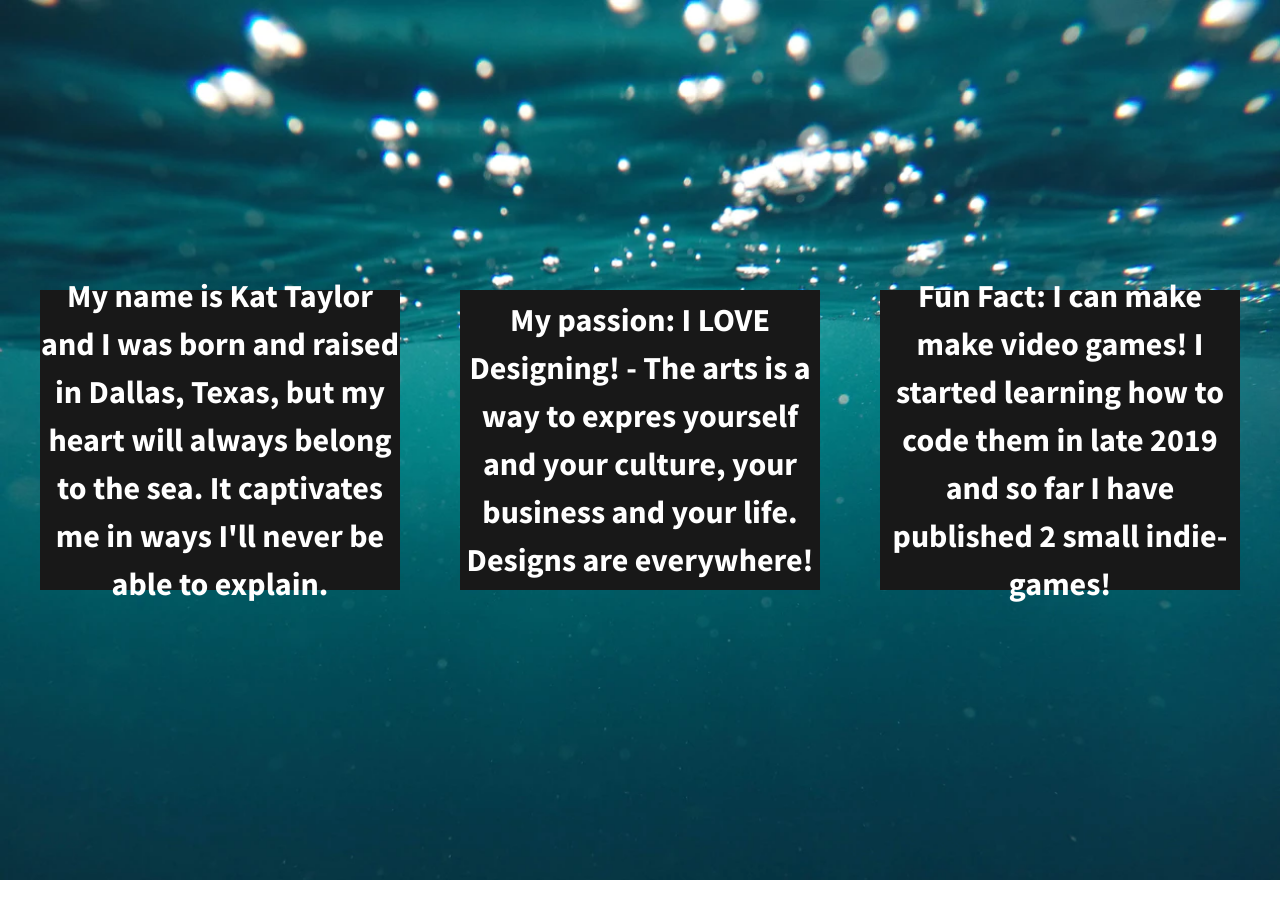
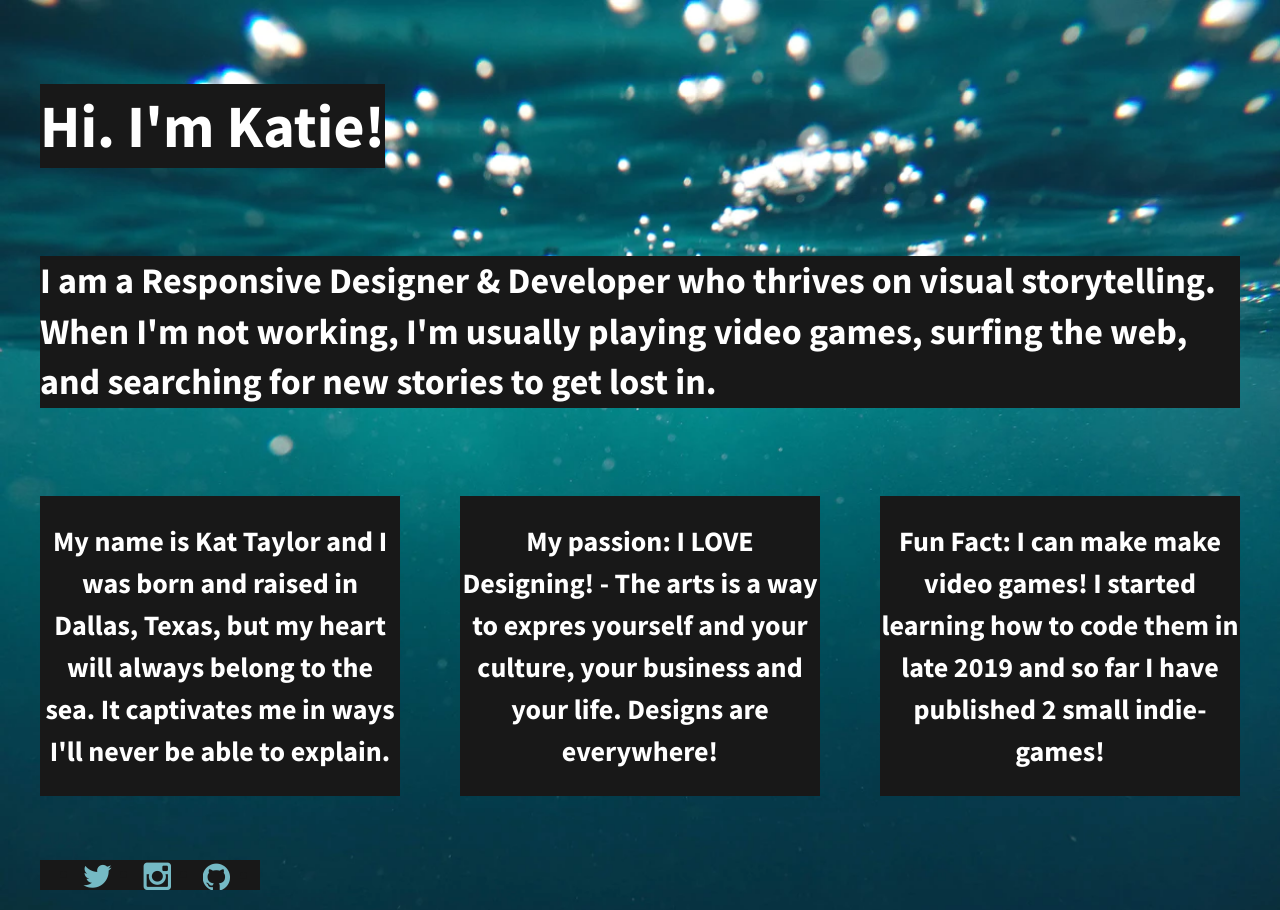
Before and after one commit to CoralStar/flexbox-grids, a plain HTML site: page index.html in a window 1280 px wide. Before the commit the page ends 880 px from the top, so only its background shows below. Drawn offline with nearby package versions, Linux system fonts and the light colour scheme.

Commit message:
Added text and icons

```diff
--- a/css/main.css
+++ b/css/main.css
@@ -15,7 +15,6 @@ html {
     font-size: 1em;
     line-height: 1.4;
     height: 100%;
-
 }
 
 /*
@@ -104,11 +103,33 @@ html {
   height: 100%;
 }
 
+header {
+  font-size: 3em;
+  color: #fff;
+  background-color: #181818;
+}
+
+main {
+  font-size: 1.8em;
+  color: #fff;
+  background-color: #181818;
+}
+
 body {
   font-family: 'Source Sans Pro', sans-serif;
   padding: 2em;
   font-size: 1.25em;
   height: 100%;
+}
+
+ul {
+  background-color: #181818;
+  width: 15%;
+  color: #181818;
+  display:inline flex;
+  align-items: center;
+  justify-content: space-between;
+  flex-flow: row wrap;
 }
 
 .wrapper {
@@ -119,18 +140,19 @@ body {
   display: flex;
   align-items: center;
   justify-content: space-between;
+  flex-flow: row wrap;
 }
 
 .div-1, .div-2, .div-3 {
   /*give the divs a width of 30%, add display:flex, set justify-content and align-items to center*/
   color: #fff;
   line-height: 1.5em;
-  font-size: 1.6em;
+  font-size: 1.4em;
   background-color: #181818;
   height: 300px;
   width: 30%;
   display: flex;
-  justify-content: center;
+  justify-content: space-between;
   align-items: center;
   text-align: center;
 }
--- a/index.html
+++ b/index.html
@@ -3,7 +3,7 @@
     <head>
         <meta charset="utf-8">
         <meta http-equiv="x-ua-compatible" content="ie=edge">
-        <title>Make me into a grid!</title>
+        <title>Hi. I'm Katie!</title>
         <meta name="description" content="">
         <meta name="viewport" content="width=device-width, initial-scale=1">
 
@@ -22,6 +22,8 @@
         <![endif]-->
 
         <section class="wrapper">
+          <header>Hi. I'm Katie!</header>
+          <main>I am a <b>Responsive Designer & Developer</b> who thrives on visual storytelling. When I'm not working, I'm usually playing video games, surfing the web, and searching for new stories to get lost in.</main>
             <div class="div-1">
                 <p>My name is Kat Taylor and I was born and raised in Dallas, Texas, but my heart will always belong to the sea. It captivates me in ways I'll never be able to explain.</p>
             </div>
@@ -32,6 +34,13 @@
                 <p>Fun Fact: I can make make video games! I started learning how to code them in late 2019 and so far I have published 2 small indie-games!</p>
             </div>
         </section>
+
+        <ul>
+            <li><a href="https://twitter.com/CoralStarTaylor"><img src="img/icon-twitter.png" alt="twitter icon" /></a></li>
+            <li><a href="https://www.instagram.com/coralstartaylor/"><img src="img/icon-instagram.png" alt="instagram icon" /></a></li>
+            <li><a href="https://github.com/CoralStar"><img src="img/icon-github.png" alt="github icon" /></a></li>
+            <li></li>
+        </ul>
 
         <script src="https://ajax.googleapis.com/ajax/libs/jquery/1.11.3/jquery.min.js"></script>
         <script>window.jQuery || document.write('<script src="js/vendor/jquery-1.11.3.min.js"><\/script>')</script>
```
Also changed, not shown: img/icon-github.png (added), img/icon-instagram.png (added), img/icon-twitter.png (added).
